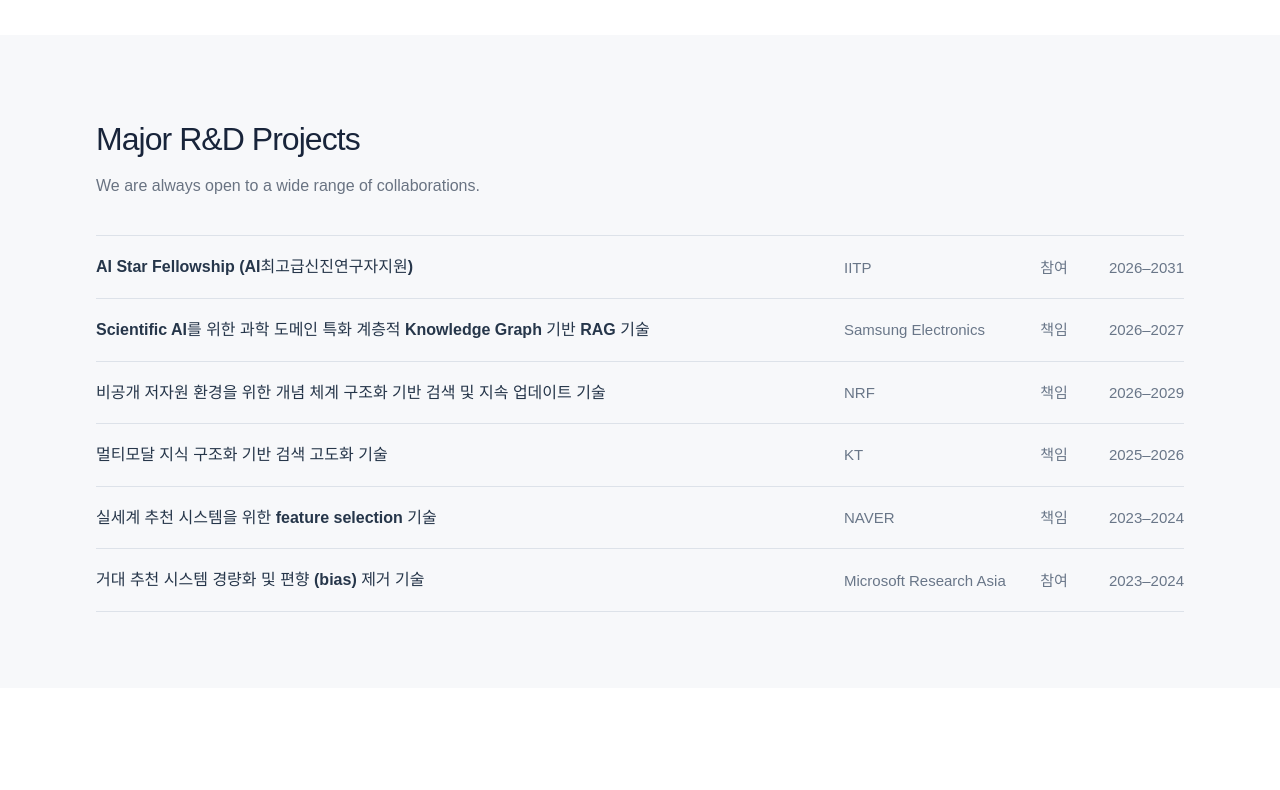
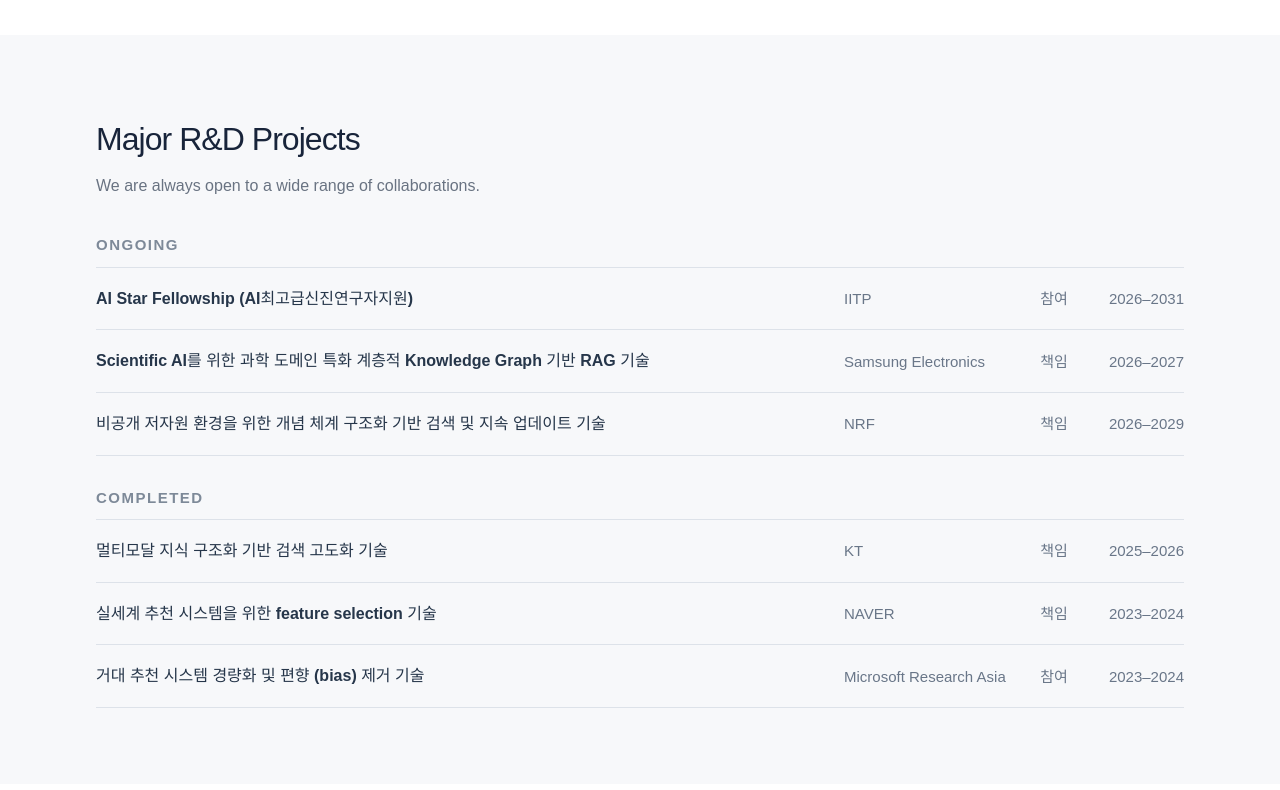
Before and after one commit to idealab-ku/idealab-website, a Next.js app: page /research in a window 1280 px wide. Shown: the part 940-1730 px from the top of the page. Built offline with nearby package versions, Linux system fonts and the light colour scheme.

Commit message:
Separate ongoing and completed research projects

```diff
--- a/app/content/research.ts
+++ b/app/content/research.ts
@@ -32,17 +32,19 @@ export const researchAreas: ResearchArea[] = [
 ];
 
 const allMajorResearchProjects: MajorResearchProject[] = [
-  { id: "iitp-ai-top-tier-emerging-researcher", title: "AI Star Fellowship (AI최고급신진연구자지원)", partner: "IITP", period: "2026–2031", role: "participant" },
-  { id: "scientific-ai-hierarchical-knowledge-graph-rag", title: "Scientific AI를 위한 과학 도메인 특화 계층적 Knowledge Graph 기반 RAG 기술", partner: "Samsung Electronics", period: "2026–2027", role: "lead" },
-  { id: "private-resource-retrieval", title: "비공개 저자원 환경을 위한 개념 체계 구조화 기반 검색 및 지속 업데이트 기술", partner: "NRF", period: "2026–2029", role: "lead" },
-  { id: "multimodal-knowledge-retrieval", title: "멀티모달 지식 구조화 기반 검색 고도화 기술", partner: "KT", period: "2025–2026", role: "lead" },
-  { id: "real-world-recommendation-feature-selection", title: "실세계 추천 시스템을 위한 feature selection 기술", partner: "NAVER", period: "2023–2024", role: "lead" },
-  { id: "large-scale-recommendation-efficiency", title: "거대 추천 시스템 경량화 및 편향 (bias) 제거 기술", partner: "Microsoft Research Asia", period: "2023–2024", role: "participant" },
+  { id: "iitp-ai-top-tier-emerging-researcher", title: "AI Star Fellowship (AI최고급신진연구자지원)", partner: "IITP", period: "2026–2031", role: "participant", status: "ongoing" },
+  { id: "scientific-ai-hierarchical-knowledge-graph-rag", title: "Scientific AI를 위한 과학 도메인 특화 계층적 Knowledge Graph 기반 RAG 기술", partner: "Samsung Electronics", period: "2026–2027", role: "lead", status: "ongoing" },
+  { id: "private-resource-retrieval", title: "비공개 저자원 환경을 위한 개념 체계 구조화 기반 검색 및 지속 업데이트 기술", partner: "NRF", period: "2026–2029", role: "lead", status: "ongoing" },
+  { id: "multimodal-knowledge-retrieval", title: "멀티모달 지식 구조화 기반 검색 고도화 기술", partner: "KT", period: "2025–2026", role: "lead", status: "completed" },
+  { id: "real-world-recommendation-feature-selection", title: "실세계 추천 시스템을 위한 feature selection 기술", partner: "NAVER", period: "2023–2024", role: "lead", status: "completed" },
+  { id: "large-scale-recommendation-efficiency", title: "거대 추천 시스템 경량화 및 편향 (bias) 제거 기술", partner: "Microsoft Research Asia", period: "2023–2024", role: "participant", status: "completed" },
 ];
 
 export const majorResearchProjects = allMajorResearchProjects.filter(
   (project) => project.isPublic !== false,
 );
+export const ongoingMajorResearchProjects = majorResearchProjects.filter((project) => project.status === "ongoing");
+export const completedMajorResearchProjects = majorResearchProjects.filter((project) => project.status === "completed");
 
 export const researchCollaborators: ResearchCollaborator[] = [
   { id: "postech", name: "POSTECH", image: "/media/collaborators/postech.jpg" },
--- a/app/content/types.ts
+++ b/app/content/types.ts
@@ -83,6 +83,7 @@ export interface MajorResearchProject {
   partner: string;
   period?: string;
   role?: "lead" | "participant";
+  status: "ongoing" | "completed";
   isPublic?: boolean;
 }
 
--- a/app/globals.css
+++ b/app/globals.css
@@ -75,7 +75,10 @@ nav a:hover{color:var(--teal-dark);border-color:var(--teal)}
 .research-area-link:hover{text-decoration:underline;text-underline-offset:4px}
 .research-projects{padding:76px 0;background:#f7f8fa}
 .research-projects-heading{max-width:720px}
-.research-project-list{list-style:none;padding:0;margin:36px 0 0;border-top:1px solid #dde2e9}
+.research-project-group{margin-top:36px}
+.research-project-group+.research-project-group{margin-top:32px}
+.research-project-group-title{margin:0 0 12px;color:#7d8998;font-size:15px;line-height:1.3;font-weight:700;letter-spacing:.1em;text-transform:uppercase}
+.research-project-list{list-style:none;padding:0;margin:0;border-top:1px solid #dde2e9}
 .research-project-list li{display:grid;grid-template-columns:minmax(0,1fr) 340px;align-items:center;gap:32px;padding:18px 0;border-bottom:1px solid #dde2e9}
 .research-project-list h3{font-size:16px;line-height:1.6;margin:0;font-weight:550;color:#26364a}
 .research-project-meta{display:grid;grid-template-columns:minmax(0,1fr) 44px 92px;align-items:center;gap:16px;margin:0;color:#697688;font-size:15px;line-height:1.4;white-space:nowrap}
--- a/app/research/page.tsx
+++ b/app/research/page.tsx
@@ -1,5 +1,5 @@
 import { PageHero, SiteFrame } from "../components";
-import { majorResearchProjects, researchAreas, researchCollaborators } from "../content/research";
+import { completedMajorResearchProjects, ongoingMajorResearchProjects, researchAreas, researchCollaborators } from "../content/research";
 import { sitePath } from "../site-path";
 import { pageMetadata } from "../seo";
 
@@ -31,8 +31,13 @@ export default function Research() {
           <h2 id="major-projects-heading">Major R&amp;D Projects</h2>
           <p>We are always open to a wide range of collaborations.</p>
         </div>
+        {[
+          { label: "Ongoing", projects: ongoingMajorResearchProjects },
+          { label: "Completed", projects: completedMajorResearchProjects },
+        ].map((group) => <div className="research-project-group" key={group.label}>
+          <h3 className="research-project-group-title">{group.label}</h3>
           <ul className="research-project-list">
-          {majorResearchProjects.map((project) => <li className="research-project-item" key={project.id}>
+            {group.projects.map((project) => <li className="research-project-item" key={project.id}>
               <h3>{project.title}</h3>
               <p className="research-project-meta">
                 <span className="research-project-partner">{project.partner}</span>
@@ -41,6 +46,7 @@ export default function Research() {
               </p>
             </li>)}
           </ul>
+        </div>)}
       </div>
     </section>
 
```
Also changed, not shown: 1 other file (tests, documents, lock files or other folders). Lines whose indentation alone changed are shown as unchanged.
